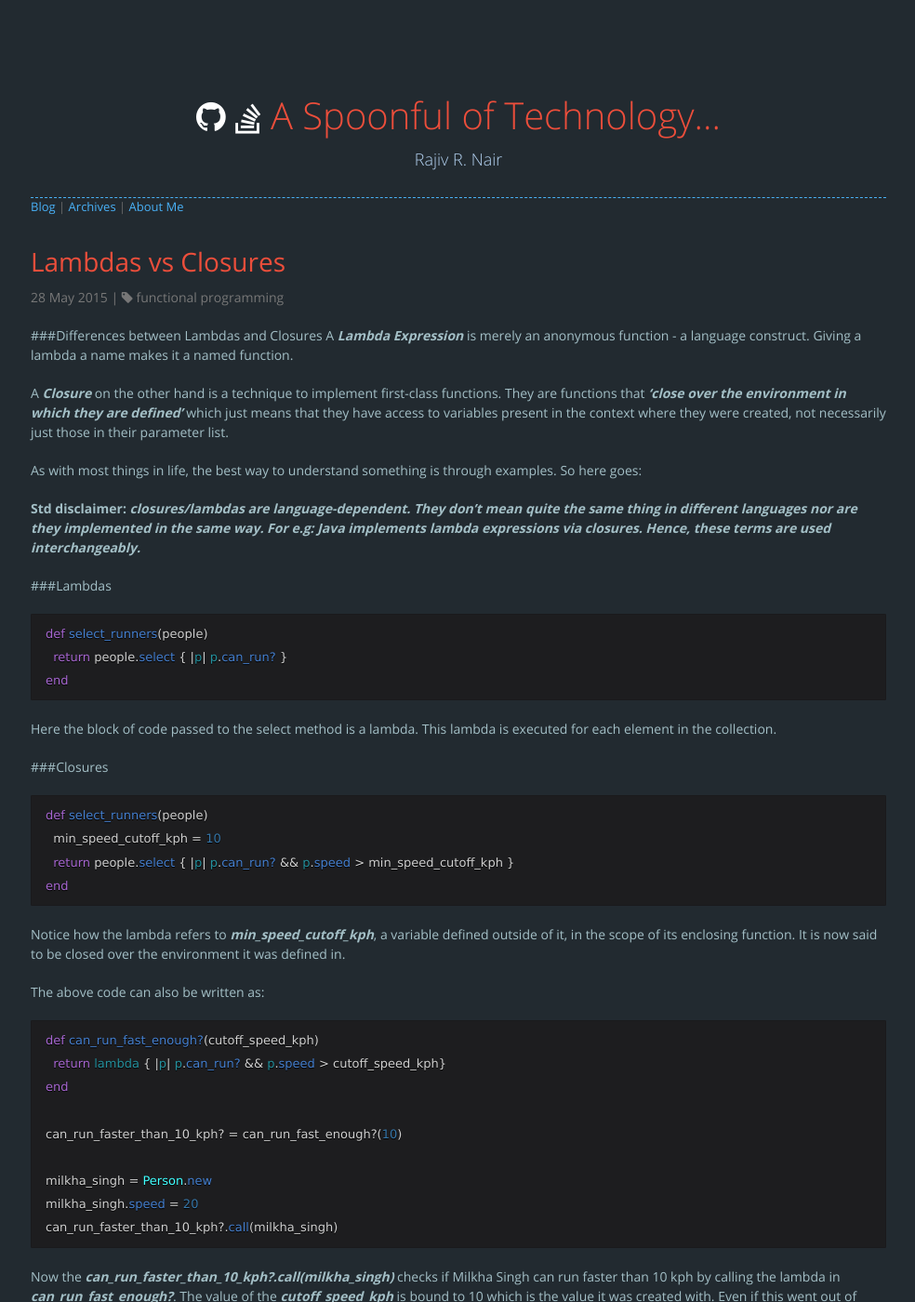
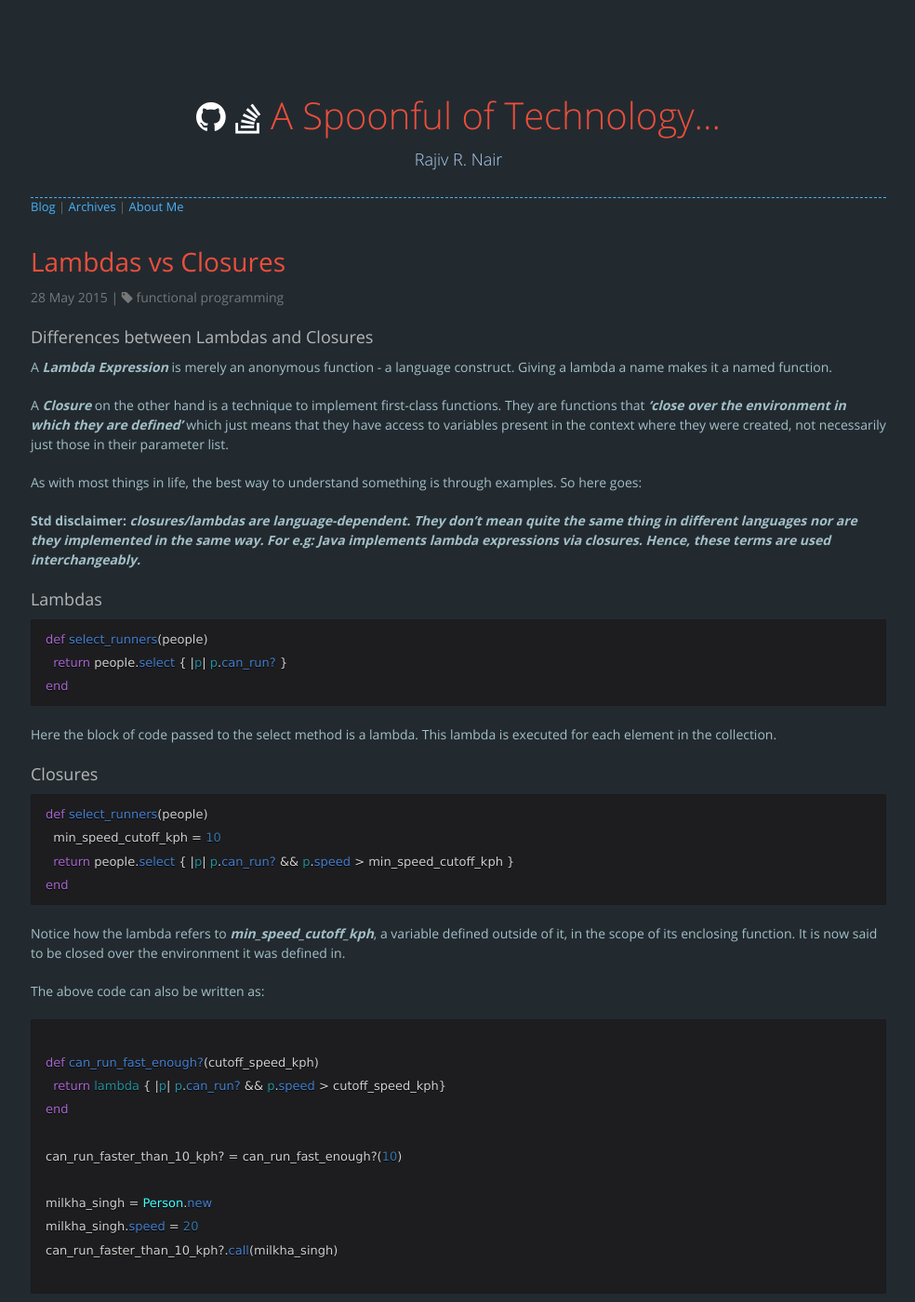
Before and after one commit to rajivrnair/rajivrnair.github.io, a Jekyll site: the page built from _posts/2015-05-28-lambdas-vs-closures.md, in a window 1280 px wide and 1400 px high. Shown: the whole window at 93% size, without its empty margins (147-1131 px from the left). Built offline with Jekyll 4.4.1, drawn with Linux system fonts in a browser that asks for light colours; nearby versions of some CDN libraries; comment, search, counter and statistics services are not loaded; some of the changed text lies outside the part shown.

Commit message:
lmbd vs clos | Updated for new MD syntax

```diff
--- a/_posts/2015-05-28-lambdas-vs-closures.md
+++ b/_posts/2015-05-28-lambdas-vs-closures.md
@@ -3,7 +3,7 @@ title: Lambdas vs Closures
 tags: [functional programming]
 ---
 
-###Differences between Lambdas and Closures
+### Differences between Lambdas and Closures
 A ***Lambda Expression*** is merely an anonymous function - a language construct. Giving a lambda a name makes it a named function.
 
 A ***Closure*** on the other hand is a technique to implement first-class functions. They are functions that *'close over the environment in which they are defined'* which just means that they have access to variables present in the context where they were created, not necessarily just those in their parameter list.
@@ -12,28 +12,28 @@ As with most things in life, the best way to understand something is through exa
 
 **Std disclaimer:** _closures/lambdas are language-dependent. They don't mean quite the same thing in different languages nor are they implemented in the same way. For e.g: Java implements lambda expressions via closures. Hence, these terms are used interchangeably._
 
-###Lambdas
-{% highlight ruby %}
+### Lambdas
+~~~ ruby
 def select_runners(people)
   return people.select { |p| p.can_run? }
 end
-{% endhighlight %}
+~~~
 
 Here the block of code passed to the select method is a lambda. This lambda is executed for each element in the collection.
 
-###Closures
-{% highlight ruby %}
+### Closures
+~~~ ruby
 def select_runners(people)
   min_speed_cutoff_kph = 10
   return people.select { |p| p.can_run? && p.speed > min_speed_cutoff_kph }
 end
-{% endhighlight %}
+~~~
 
 Notice how the lambda refers to *min\_speed\_cutoff\_kph*, a variable defined outside of it, in the scope of its enclosing function. It is now said to be closed over the environment it was defined in.
 
 The above code can also be written as:
 
-{% highlight ruby %}
+~~~ ruby
 
 def can_run_fast_enough?(cutoff_speed_kph)
   return lambda { |p| p.can_run? && p.speed > cutoff_speed_kph}
@@ -45,14 +45,14 @@ milkha_singh = Person.new
 milkha_singh.speed = 20
 can_run_faster_than_10_kph?.call(milkha_singh)
 
-{% endhighlight %}
+~~~
 
 Now the *can\_run\_faster\_than\_10\_kph?.call(milkha_singh)* checks if Milkha Singh can run faster than 10 kph by calling the lambda in *can\_run\_fast\_enough?*. The value of the *cutoff\_speed\_kph* is bound to 10 which is the value it was created with. Even if this went out of scope, the binding will remain.
 
-###TL;DR;
+### TL;DR;
 **To put it simply, a closure is a lambda paired with the environment in which it was created, which then closes over the lambda.**
 
-###Some excellent reads on the subject:
+### Some excellent reads on the subject:
 - [Martin Fowler on Lambdas](http://martinfowler.com/bliki/Lambda.html)
 - [StackOverflow](http://stackoverflow.com/questions/220658/what-is-the-difference-between-a-closure-and-a-lambda)
 - [The Java Lambda FAQ](http://www.lambdafaq.org/)
```
Also changed, not shown: _posts/2013-05-15-hibernate-vs-mybatis.md (added, +41 -0 lines).
